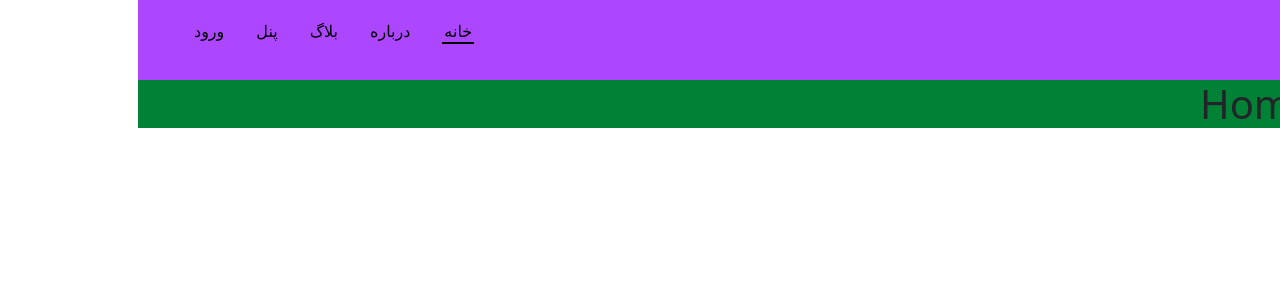
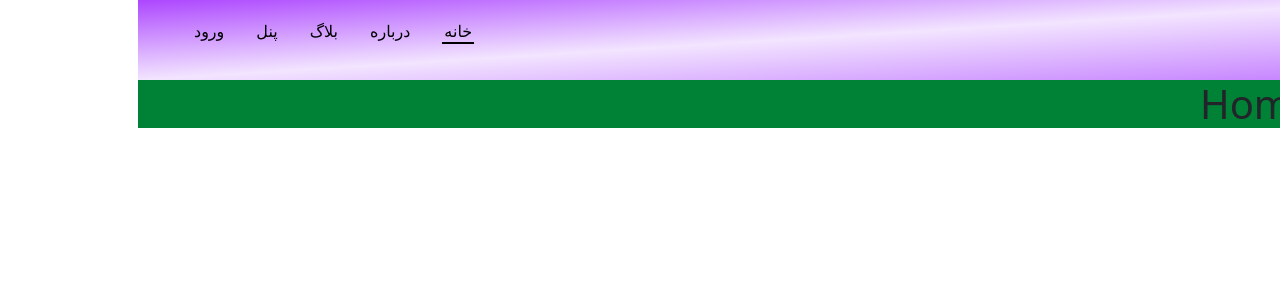
Before and after one commit to afsanamirzaei9-maker/UCEA-Web-Course-Project, a React (Vite) app: page / in a window 1280 px wide. Shown: the top 300 px of the page. Built offline with nearby package versions, Linux system fonts and the light colour scheme; a web font is replaced by a local one.

Commit message:
The BrowserRouter turned into HashRouter

```diff
--- a/src/components/navbar/Navbar.jsx
+++ b/src/components/navbar/Navbar.jsx
@@ -7,7 +7,7 @@ export const Navbar = () => {
     const [isOpen, setIsOpen] = useState(false);
     return (
         <>
-            <nav className="navbar-container w-full  px-10 py-3 bg-purple-500">
+            <nav className="navbar-container w-full  px-10 py-3 bg-gradient-to-br from-purple-500 via-purple-400/20 to-purple-400">
 
                 <div className="flex justify-between">
                     <div className="navLogo font-lalezar text-3xl"><span>پروژه</span></div>
--- a/src/main.jsx
+++ b/src/main.jsx
@@ -2,11 +2,11 @@ import { StrictMode } from 'react'
 import { createRoot } from 'react-dom/client'
 import './index.css'
 import App from './App.jsx'
-import { BrowserRouter } from 'react-router-dom'
+import { HashRouter } from 'react-router-dom'
 import './assets/css/bootstrap.rtl.min.css';
 import './assets/js/bootstrap.bundle.min.js'
 createRoot(document.getElementById('root')).render(
-  <BrowserRouter>
+  <HashRouter>
     <App />
-  </BrowserRouter>
+  </HashRouter>
 )
```
